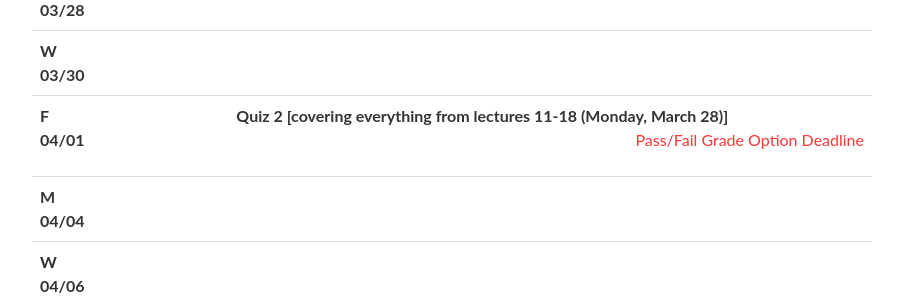
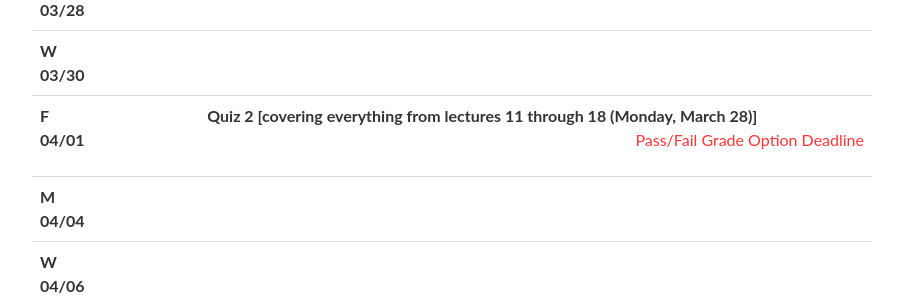
Before and after one commit to cmudeeprl/403website_s22, a Jekyll site: the page built from _pages/lectures.md, in a window 1280 px wide and 900 px high, scrolled down 1979 px. Shown: the part 154-454 px from the top of the window, without its empty margins (188-1091 px from the left). Built offline with Jekyll 4.4.1, drawn with Linux system fonts in a browser that asks for light colours; nearby versions of some CDN libraries; comment, search, counter and statistics services are not loaded.

Commit message:
Update lectures.yml

```diff
--- a/_data/lectures.yml
+++ b/_data/lectures.yml
@@ -553,7 +553,7 @@
   recitation:
   #   <strong>Policy and Value Iterations</strong>
   quiz: >
-    <strong> Quiz 2 [covering everything from lectures 11-18 (Monday, March 28)]</strong>
+    <strong> Quiz 2 [covering everything from lectures 11 through 18 (Monday, March 28)]</strong>
   # slides:
   # # slides2:
   # video:
```
